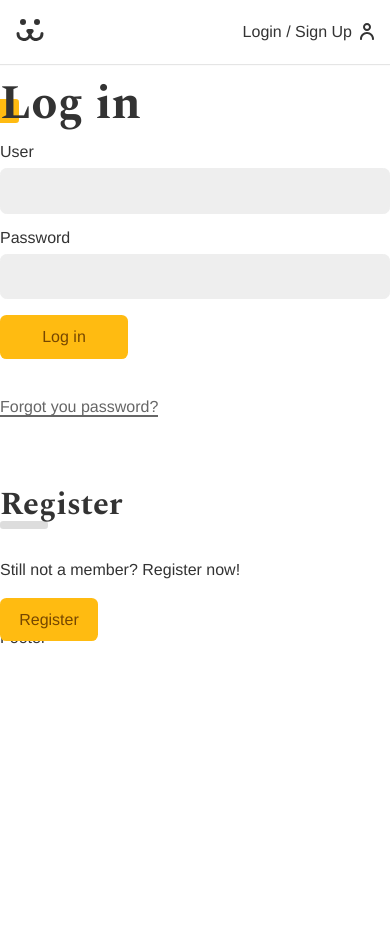
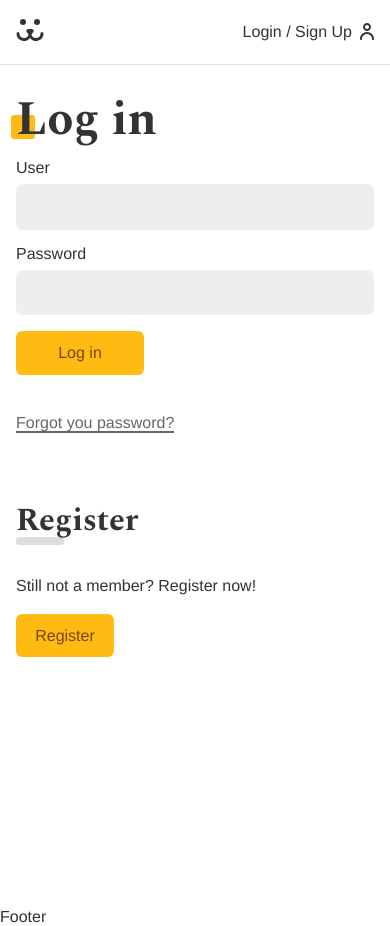
Before and after one commit to isabellerod/Dogs, a React (Vite) app: page /login in a window 390 px wide. Before the commit the page ends 844 px from the top, so only its background shows below. Built offline with nearby package versions, Linux system fonts and the light colour scheme.

Commit message:
login background styled

```diff
--- a/src/Components/Login/Login.jsx
+++ b/src/Components/Login/Login.jsx
@@ -5,6 +5,7 @@
 import LoginLostPassword from './LoginLostPassword';
 import LoginResetPassword from './LoginResetPassword';
 import { UserContext } from '../../Hooks/useContext';
+import styles from './Login.module.css';
 
 const Login = () => {
   const { login } = React.useContext(UserContext);
@@ -12,7 +13,8 @@
   if (login === true) return <Navigate to='/conta' />
 
   return (
-    <div>
+    <section className={styles.login}>
+      <div className={styles.forms}>
         <Routes>
           <Route path='/' element={<LoginForm />} />
           <Route path='create' element={<LoginCreate />} />
@@ -20,6 +22,7 @@
           <Route path='reset' element={<LoginResetPassword />} />
         </Routes>
       </div>
+    </section>
   );
 };
 
--- /dev/null
+++ b/src/Components/Login/Login.module.css
@@ -0,0 +1,32 @@
+.login {
+  display: grid;
+  grid-template-columns: 1fr 1fr;
+  min-height: 100vh;
+  gap: 2rem;
+}
+
+.login::before {
+  display: block;
+  content: '';
+  background: url('../../Assets/login.jpg') no-repeat center center;
+  background-size: cover;
+}
+
+.forms {
+  max-width: 30rem;
+  padding: 1rem;
+}
+
+@media (max-width: 40rem) {
+  .login {
+    grid-template-columns: 1fr;
+  }
+
+  .login::before {
+    display: none;
+  }
+
+  .forms {
+    max-width: 100%;
+  }
+}
```
Lines whose indentation alone changed are shown as unchanged.
